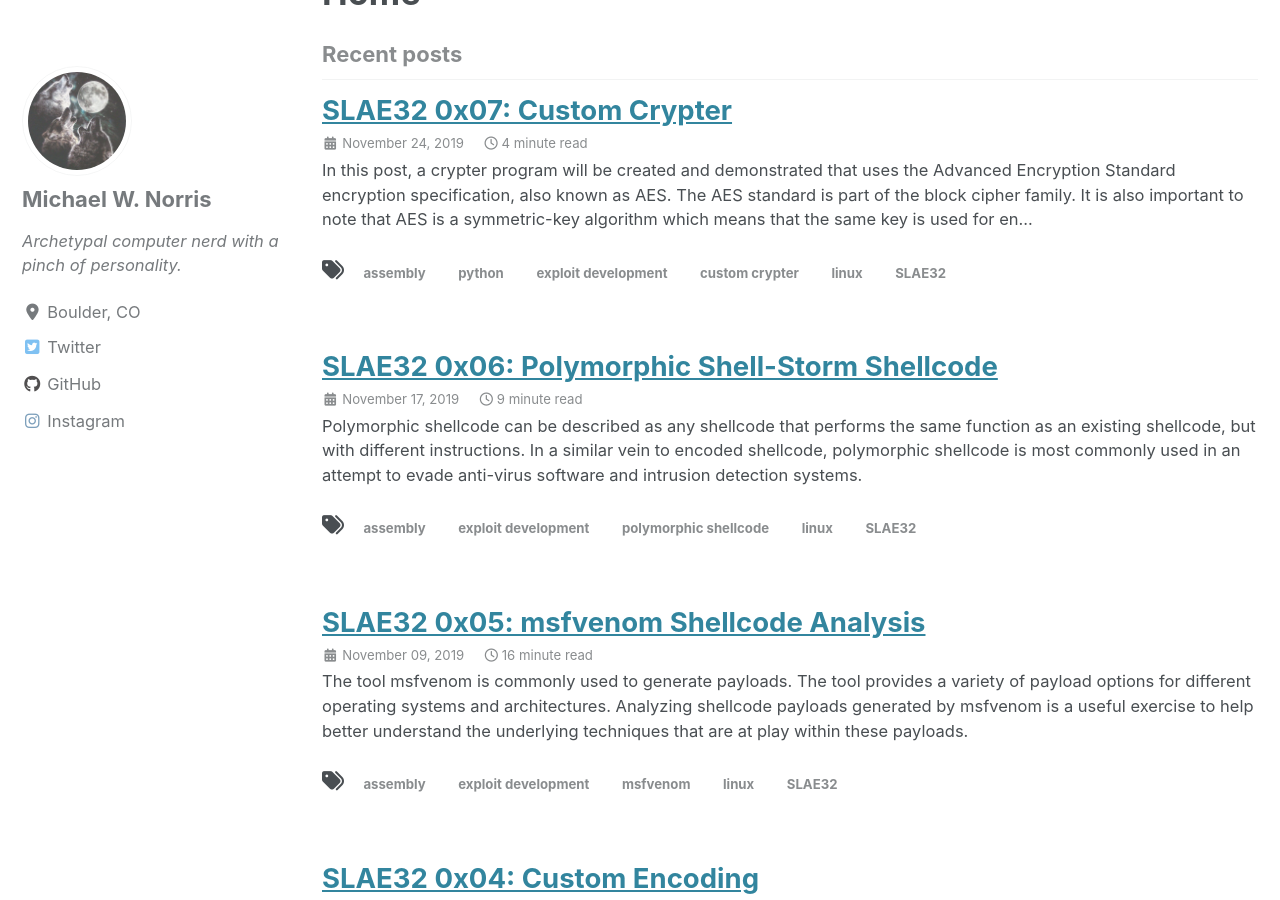
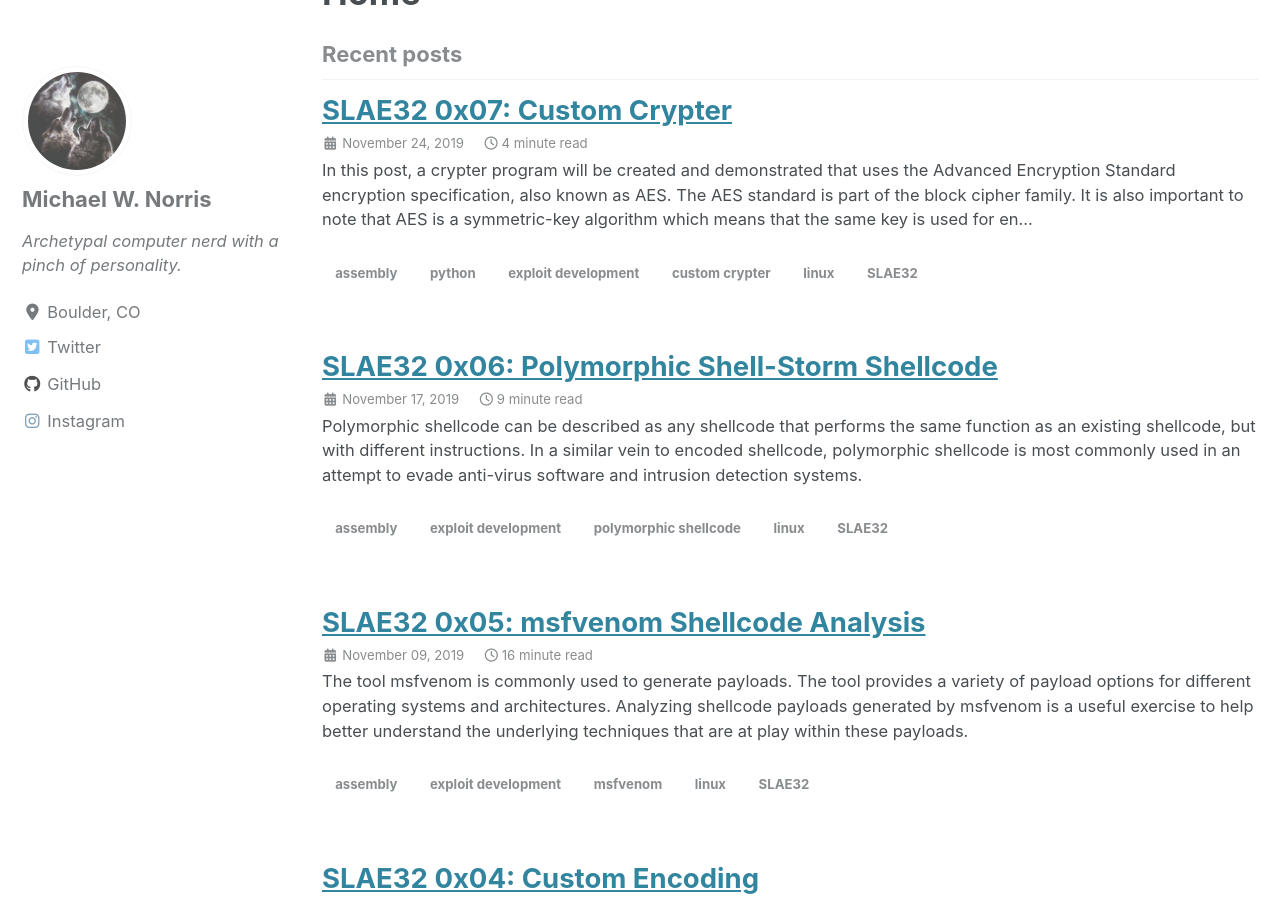
Before and after one commit to norrismw/mnorris.io, a Jekyll site: the page built from index.html, in a window 1280 px wide and 900 px high, scrolled down 528 px. Built offline with Jekyll 4.4.1, drawn with Linux system fonts in a browser that asks for light colours; cached includes are drawn as plain includes; nearby versions of some CDN libraries; the list of posts is cut into pages by our own code.

Commit message:
testing different layout

```diff
--- a/_includes/archive-single.html
+++ b/_includes/archive-single.html
@@ -42,7 +42,7 @@
     <!-- changed truncate to larger value (more characters in previews) -->
     {% if post.excerpt %}<p class="archive__item-excerpt" itemprop="description">{{ post.excerpt | markdownify | strip_html | truncate: 320 }}</p>{% endif %}
     <!-- includes tags in post previews -->
-    <i class="fas fa-tags"></i>
+<!--    <i class="fas fa-tags"></i> -->
     {% for tag in post.tags %}
       <a href="/tags/#{{ tag }}" class="page__meta btn" rel="tag">{{ tag }}</a>
     {% endfor %}
```
